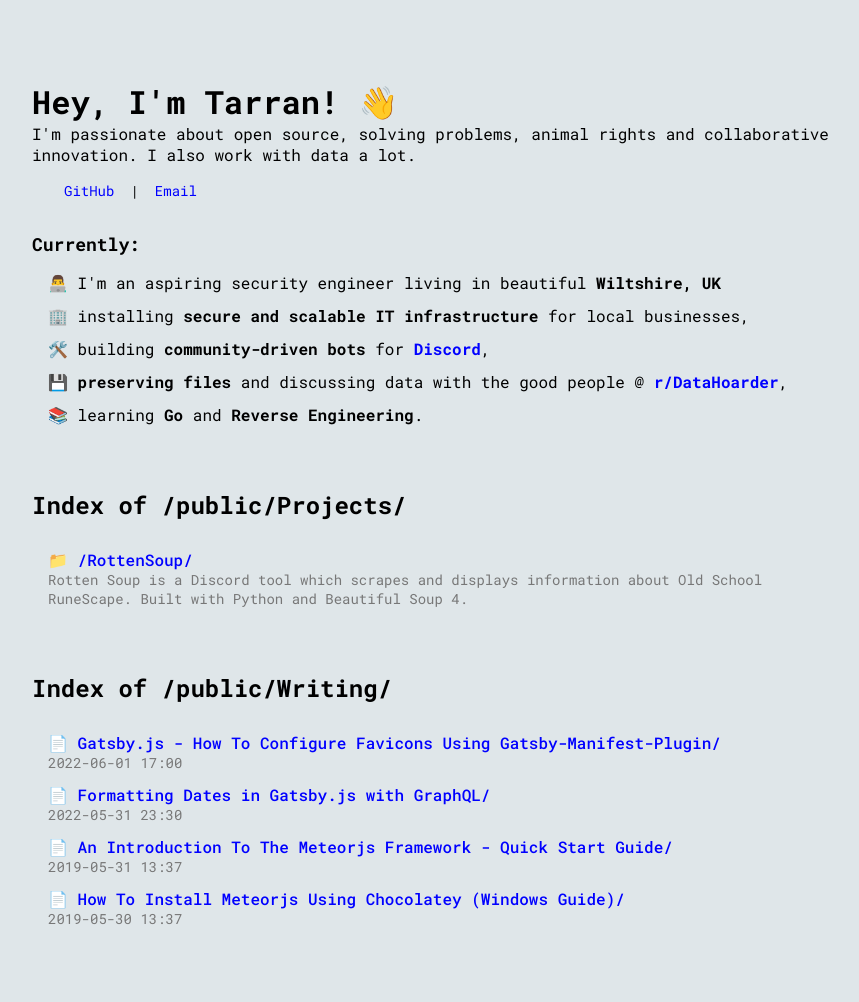
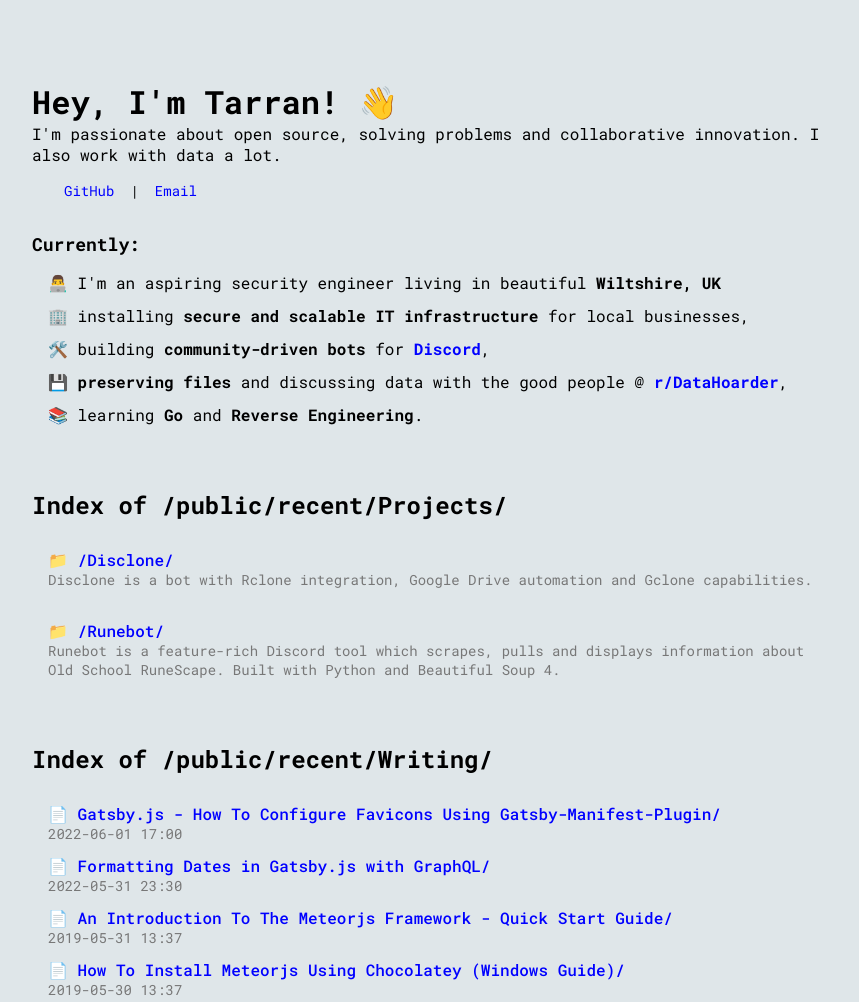
Before and after one commit to tarranprior/personal-site, a Gatsby site: page / in a window 1280 px wide. Shown: the top 1002 px of the page, without its empty margins (208-1067 px from the left). Built offline with nearby package versions, Linux system fonts and the light colour scheme; Gatsby itself is replaced by a stand-in of ours; some packages are replaced by stand-ins of ours.

Commit message:
🔧 Update personal-site/: Small changes

```diff
--- a/gatsby-config.js
+++ b/gatsby-config.js
@@ -1,7 +1,7 @@
 module.exports = {
   siteMetadata: {
     title: 'Tarran Prior',
-    description: "I'm passionate about open source, solving problems, animal rights and collaborative innovation. I also work with data a lot.",
+    description: "I'm passionate about open source, solving problems and collaborative innovation. I also work with data a lot.",
     author: 'Tarran Prior',
     keywords: [
       'Security Engineer',
--- a/src/pages/index.js
+++ b/src/pages/index.js
@@ -78,14 +78,18 @@
             <li>💾 <b>preserving files</b> and discussing data with the good people @ <b><a href="https://old.reddit.com/r/DataHoarder" target="_blank" rel="noreferrer">r/DataHoarder</a></b>,</li>
             <li>📚 learning <b>Go</b> and <b>Reverse Engineering</b>.</li>
           </StyledCurrentList>
-          <h2>Index of /public/Projects/</h2>
+          <h2>Index of /public/recent/Projects/</h2>
           <StyledList>
             <li>
-              <h4>📁 <a href="https://github.com/tarranprior/discord-rotten-soup" target="_blank" rel="noreferrer">/RottenSoup/</a></h4>
-              <p>Rotten Soup is a Discord tool which scrapes and displays information about Old School RuneScape. Built with Python and Beautiful Soup 4.</p>
+              <h4>📁 <a href="https://github.com/tarranprior/disclone" target="_blank" rel="noreferrer">/Disclone/</a></h4>
+              <p>Disclone is a bot with Rclone integration, Google Drive automation and Gclone capabilities.<br/><br/></p>
+            </li>
+            <li>
+              <h4>📁 <a href="https://github.com/tarranprior/runebot" target="_blank" rel="noreferrer">/Runebot/</a></h4>
+              <p>Runebot is a feature-rich Discord tool which scrapes, pulls and displays information about Old School RuneScape. Built with Python and Beautiful Soup 4.</p>
             </li>
           </StyledList>
-          <h2>Index of /public/Writing/</h2>
+          <h2>Index of /public/recent/Writing/</h2>
           <StyledList>
             {meta.allMdx.edges.map((edge) => {
               return(
--- a/src/templates/posts.js
+++ b/src/templates/posts.js
@@ -82,6 +82,7 @@
           <StyledDiv>
             <MDXRenderer>{data.mdx.body}</MDXRenderer>
           </StyledDiv>
+          <p class="small"><Link to="/">{backText}</Link></p>
         </Layout>
       </div>
     </>
```
